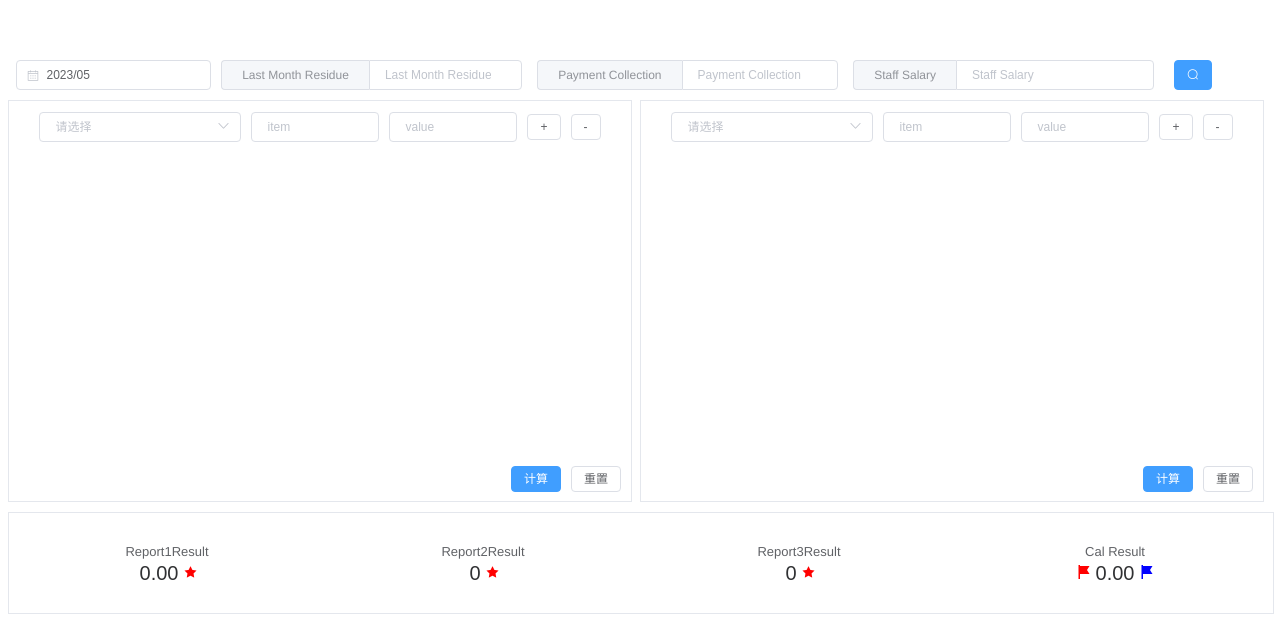
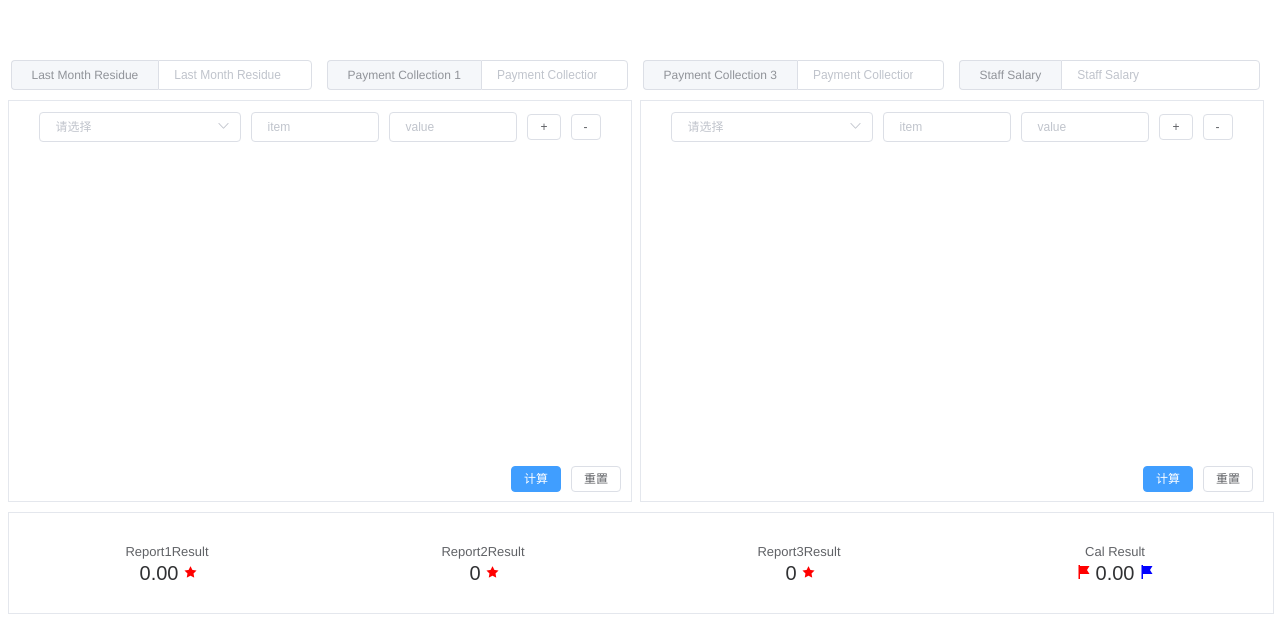
Before and after one commit to wushaohuang/bestworld-ui, a Vue app: page / in a window 1280 px wide. Shown: the top 618 px of the page. Built offline with nearby package versions, Linux system fonts and the light colour scheme.

Commit message:
优化cashFlow

```diff
--- a/src/components/cashFlow/Home.vue
+++ b/src/components/cashFlow/Home.vue
@@ -1,16 +1,16 @@
 <template>
   <div id="home" class="main-widget">
     <el-row class="report1">
-      <el-col :span="4">
-        <el-date-picker
-            v-model="conditions.report1MonthVersion"
-            type="month"
-            style="width: calc(100% - 15px)"
-            :clearable="false"
-            format="yyyy/MM"
-            value-format="yyyy/MM/dd"
-        ></el-date-picker>
-      </el-col>
+<!--      <el-col :span="4">-->
+<!--        <el-date-picker-->
+<!--            v-model="conditions.report1MonthVersion"-->
+<!--            type="month"-->
+<!--            style="width: calc(100% - 15px)"-->
+<!--            :clearable="false"-->
+<!--            format="yyyy/MM"-->
+<!--            value-format="yyyy/MM/dd"-->
+<!--        ></el-date-picker>-->
+<!--      </el-col>-->
       <el-col :span="6">
         <el-input placeholder="Last Month Residue" v-model="conditions.report1LastMonthResidue" type="number"
                   style="width: calc(100% - 15px); margin-right: 10px">
@@ -18,9 +18,15 @@
         </el-input>
       </el-col>
       <el-col :span="6">
-        <el-input placeholder="Payment Collection" v-model="conditions.report1PaymentCollection" type="number"
+        <el-input placeholder="Payment Collection" v-model="conditions.report1PaymentCollection1" type="number"
                   style="width: calc(100% - 15px); margin-right: 10px">
-          <template v-slot:prepend>Payment Collection</template>
+          <template v-slot:prepend>Payment Collection 1</template>
+        </el-input>
+      </el-col>
+      <el-col :span="6">
+        <el-input placeholder="Payment Collection" v-model="conditions.report1PaymentCollection3" type="number"
+                  style="width: calc(100% - 15px); margin-right: 10px">
+          <template v-slot:prepend>Payment Collection 3</template>
         </el-input>
       </el-col>
       <el-col :span="6">
@@ -29,14 +35,14 @@
           <template v-slot:prepend>Staff Salary</template>
         </el-input>
       </el-col>
-      <el-col :span="1">
-        <el-button type="primary" class="search" icon="el-icon-search" @click="calReport1"></el-button>
-      </el-col>
+<!--      <el-col :span="1">-->
+<!--        <el-button type="primary" class="search" icon="el-icon-search" @click="calReport1"></el-button>-->
+<!--      </el-col>-->
     </el-row>
     <el-row class="report2" style="margin-bottom:  10px">
       <el-col :span="12" style="padding-right: 10px">
         <div style="width: 100%; border: 1px solid #e4e7ed;" :style="{height: pageHeight * 0.5 + 'px'}">
-          <div style="height: calc(100% - 45px); margin-top: 10px">
+          <div style="height: calc(100% - 45px); margin-top: 10px; overflow-y: auto">
             <el-form :model="report2DynamicValidateForm" style="align-items: start;" ref="report2DynamicValidateForm">
               <el-form-item
                   v-for="(domain, index) in report2DynamicValidateForm.domains"
@@ -67,7 +73,7 @@
       </el-col>
       <el-col :span="12" style="padding-right: 10px">
         <div style="width: 100%; border: 1px solid #e4e7ed;" :style="{height: pageHeight * 0.5 + 'px'}">
-          <div style="height: calc(100% - 45px); margin-top: 10px">
+          <div style="height: calc(100% - 45px); margin-top: 10px; overflow-y: auto">
             <el-form :model="report3DynamicValidateForm" style="align-items: start;" ref="report3DynamicValidateForm">
               <el-form-item
                   v-for="(domain, index) in report3DynamicValidateForm.domains"
@@ -189,7 +195,8 @@
         report3Result: 0,
         report1MonthVersion: '',
         report1StaffSalary: null,
-        report1PaymentCollection: null,
+        report1PaymentCollection1: null,
+        report1PaymentCollection3: null,
         report1LastMonthResidue: null,
         report2Type: '',
         report3Type: '',
@@ -242,7 +249,8 @@
   methods: {
     calReport1() {
       this.conditions.report1Result = parseFloat(this.conditions.report1LastMonthResidue === null || this.conditions.report1LastMonthResidue === '' ? 0 : this.conditions.report1LastMonthResidue)
-          + parseFloat(this.conditions.report1PaymentCollection === null || this.conditions.report1PaymentCollection === '' ? 0 : this.conditions.report1PaymentCollection)
+          + parseFloat(this.conditions.report1PaymentCollection1 === null || this.conditions.report1PaymentCollection1 === '' ? 0 : this.conditions.report1PaymentCollection1)
+          + parseFloat(this.conditions.report1PaymentCollection3 === null || this.conditions.report1PaymentCollection3 === '' ? 0 : this.conditions.report1PaymentCollection3)
           - parseFloat(this.conditions.report1StaffSalary === null || this.conditions.report1StaffSalary === '' ? 0 : this.conditions.report1StaffSalary)
     },
     calReport2() {
```
